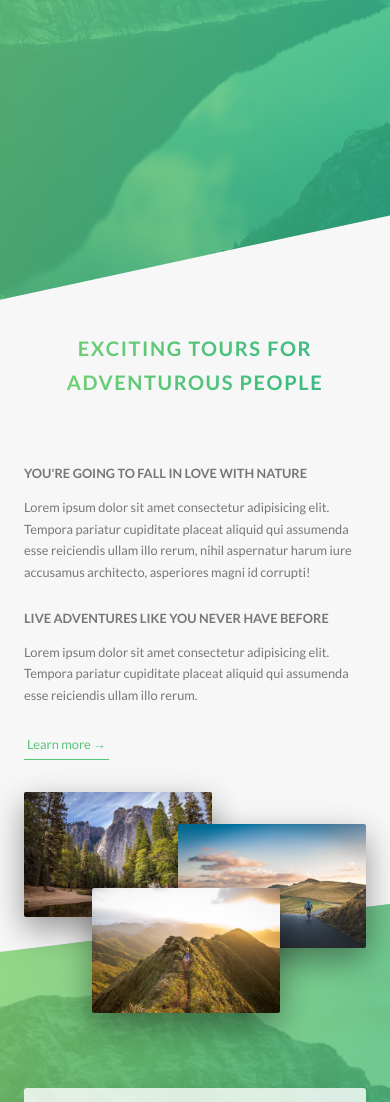
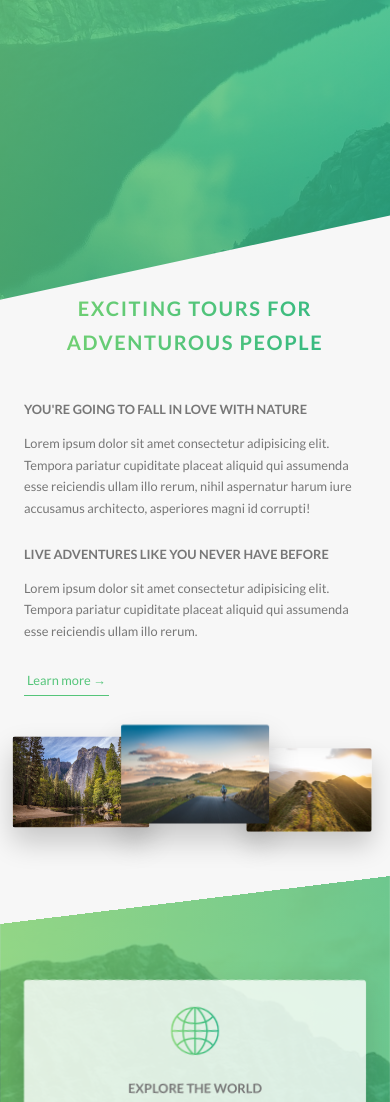
Before and after one commit to Petrecho/Landing-Naturous-, a plain HTML site: page index.html in a window 390 px wide. Shown: the part 502-1604 px from the top of the page. Drawn offline with Linux system fonts and the light colour scheme.

Commit message:
Writing Media Queries - Layout, About and Features Sections

```diff
--- a/scss/base/_utillites.scss
+++ b/scss/base/_utillites.scss
@@ -1,8 +1,21 @@
 .u-center-text { text-align: center !important; }
 
 .u-margin-bottom-small { margin-bottom: 1.5rem !important; }
-.u-margin-bottom-medium { margin-bottom: 4rem !important; }
-.u-margin-bottom-big { margin-bottom: 8rem !important; }
+.u-margin-bottom-medium {
+    margin-bottom: 4rem !important;
+
+    @include respond(tab-port) {
+        margin-bottom: 3rem !important;
+    }
+}
+
+.u-margin-bottom-big {
+    margin-bottom: 8rem !important;
+
+    @include respond(tab-port) {
+        margin-bottom: 5rem !important;
+    }
+}
 
 .u-margin-top-big {margin-top: 8rem !important; }
 .u-margin-top-huge {margin-top: 10rem !important; }
--- a/scss/components/_composition.scss
+++ b/scss/components/_composition.scss
@@ -10,19 +10,43 @@
        transition: all .2s;
        outline-offset: 2rem;
 
+       @include respond(tab-port) {
+           float: left;
+           position: relative;
+           width: 33.333333%;
+           box-shadow: 0 1.5rem 3rem rgba($color-black, .2);
+        }
+
        &--p1 {
            left: 0;
            top: -2rem;
+
+           @include respond(tab-port) {
+                top: 0;
+                transform: scale(1.2);
+            }
        }
 
        &--p2 {
             right: 0;
             top: 2rem;
+
+            @include respond(tab-port) {
+                top: -1rem;
+                transform: scale(1.3);
+                z-index: 100;
+            }
        }
 
        &--p3 {
             left: 20%;
             top: 10rem;
+
+            @include respond(tab-port) {
+                top: 1rem;
+                left: 0;
+                transform: scale(1.1);
+            }
        }
 
        &:hover {
--- a/scss/components/_feature-box.scss
+++ b/scss/components/_feature-box.scss
@@ -8,6 +8,10 @@
     transition: transform .3s;
     //transform: skewY(7deg);
 
+    @include respond(tab-port) {
+        padding: 2rem;
+    }
+
     &__icon {
         font-size: 6rem;
         margin-bottom: .5rem;
@@ -15,6 +19,10 @@
         background-image: linear-gradient(to right, $color-primary-light, $color-primary-dark);
         -webkit-background-clip: text;
         color: transparent;
+
+        @include respond(tab-port) {
+            margin-bottom: 0;
+        }
     }
 
     &:hover {
--- a/scss/layout/_footer.scss
+++ b/scss/layout/_footer.scss
@@ -11,6 +11,10 @@
     &__logo-box {
         text-align: center;
         margin-bottom: 8rem;
+
+        @include respond(tab-port) {
+            margin-bottom: 6rem;
+         }
     }
 
     &__logo {
--- a/scss/pages/_home.scss
+++ b/scss/pages/_home.scss
@@ -2,6 +2,10 @@
     background-color: $color-grey-light-1;
     padding: 25rem 0;
     margin-top: -20vh;
+
+    @include respond(tab-port) {
+        padding: 20rem 0;
+    }
 }
 
 .section-features {
@@ -18,22 +22,38 @@
     & > * {
         transform: skewY(7deg);
     }
+
+    @include respond(tab-port) {
+        padding: 10rem 0;
+    }
 }
 
 .section-tours {
     background-color: $color-grey-light-1;
     padding: 25rem 0 15rem 0;
     margin-top: -10rem;
+
+    @include respond(tab-port) {
+        padding: 25rem 0 10rem 0;
+    }
 }
 
 .section-stories {
     padding: 15rem 0;
     position: relative;
+
+    @include respond(tab-port) {
+        padding: 10rem 0;
+    }
 }
 
 .section-book {
     padding: 15rem 0;
     background-image: linear-gradient(to right bottom, $color-primary-light, $color-primary-dark);
+
+    @include respond(tab-port) {
+        padding: 10rem 0;
+    }
 }
 
 .book {
```
Also changed, not shown: css/style.css, 1 other file.
